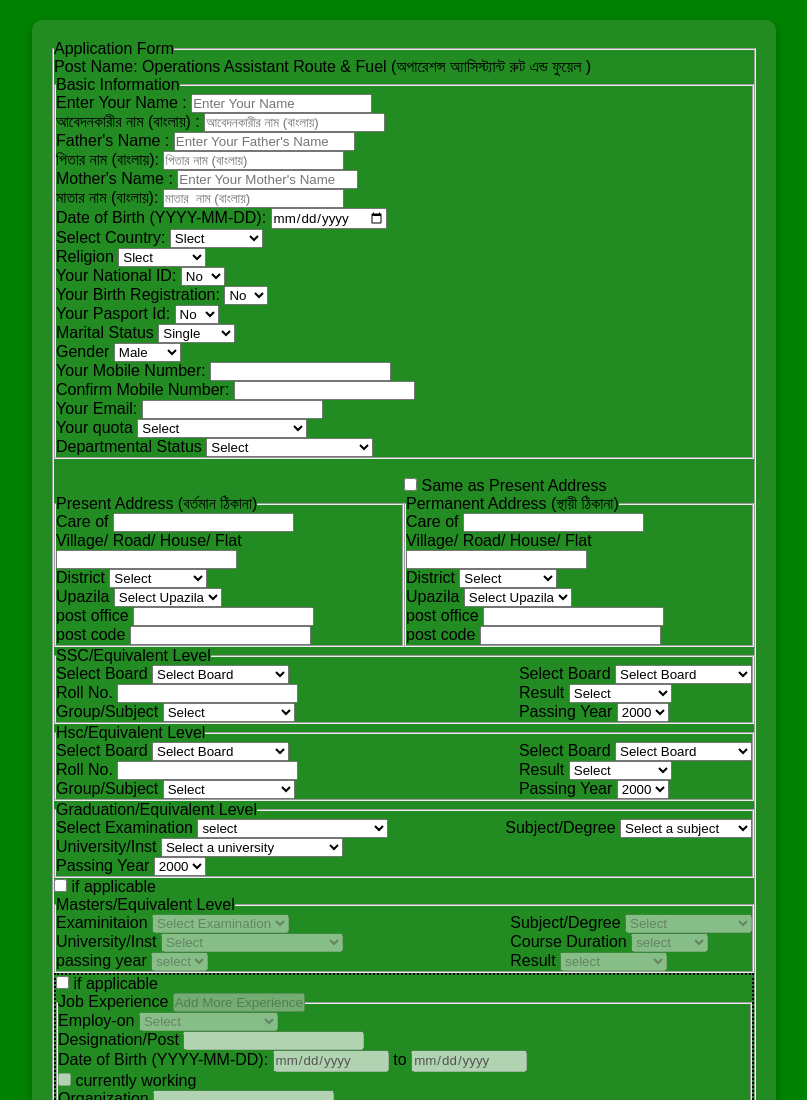
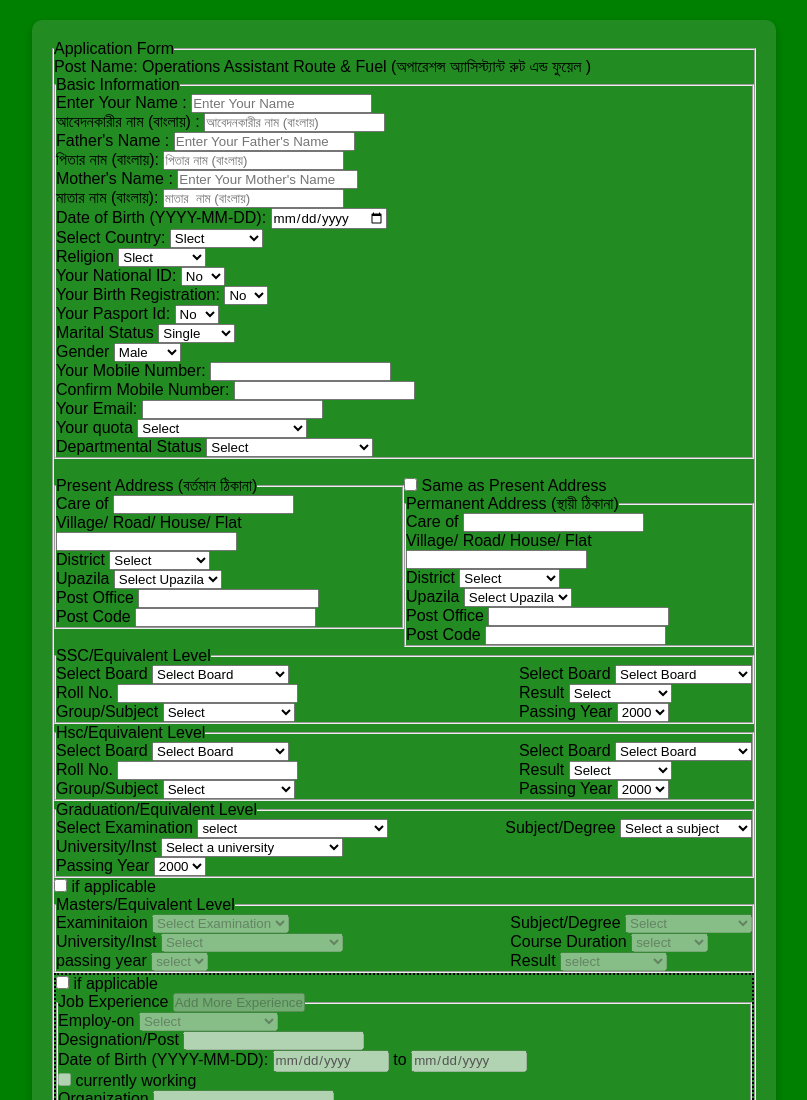
Before and after one commit to shariful-alam-2024/html-css-js-form-project, a plain HTML site: page index.html in a window 1280 px wide. Shown: the top 1100 px of the page, without its empty margins (236-1043 px from the left). Drawn offline with Linux system fonts and the light colour scheme.

Commit message:
present_permanent_address_updet_code

```diff
--- a/index.html
+++ b/index.html
@@ -125,52 +125,60 @@
 
                </fieldset><br />
                <div class="add">
-                    <div class=""><br />
+                    <div>
                          <fieldset>
-                              <legend class="">Present Address (বর্তমান ঠিকানা)</legend>
-                              <label for="address">Care of</label>
-                              <input type="text" id="address" name="address" required><br />
-                              <label for="address">Village/ Road/ House/ Flat</label>
-                              <input type="text" id="address" name="address" required><br />
-                              <label for="dist">District</label>
-                              <select name="address" id="dist" class="">
+                              <legend>Present Address (বর্তমান ঠিকানা)</legend>
+                              <label for="present_care">Care of</label>
+                              <input type="text" id="present_care" required><br />
+
+                              <label for="present_village">Village/ Road/ House/ Flat</label>
+                              <input type="text" id="present_village" required><br />
+
+                              <label for="present_district">District</label>
+                              <select id="present_district">
                                    <option value="">Select</option>
                               </select><br />
-                         <label for="upazila">Upazila</label>
-                         <select name="upazila" id="upazila" class="">
-                              <option value="">Select Upazila</option>
-                         </select><br/>
-                         <label for="post" class="">post office</label>
-                         <input type="text" id="post" name="post" required><br />
-                         <label for="post" class="">post code</label>
-                         <input type="number" id="post" name="post" required><br />
 
+                              <label for="present_upazila">Upazila</label>
+                              <select id="present_upazila">
+                                   <option value="">Select Upazila</option>
+                              </select><br />
 
+                              <label for="present_post">Post Office</label>
+                              <input type="text" id="present_post" required><br />
+
+                              <label for="present_code">Post Code</label>
+                              <input type="number" id="present_code" required><br />
                          </fieldset>
                     </div>
-                    <div class="">
-                         <input type="checkbox" id="chake" name="cheke" value="Same as Present Address" />
-                         <label for="chake">Same as Present Address</label> <br>
+
+                    <div>
+                         <input type="checkbox" id="chake">
+                         <label for="chake">Same as Present Address</label><br>
+
                          <fieldset>
+                              <legend>Permanent Address (স্থায়ী ঠিকানা)</legend>
+                              <label for="permanent_care">Care of</label>
+                              <input type="text" id="permanent_care" required><br />
 
-                              <legend class="">Permanent Address (স্থায়ী ঠিকানা)</legend>
-                              <label for="address">Care of</label>
-                              <input type="text" id="address" name="address" required><br />
-                              <label for="address">Village/ Road/ House/ Flat</label>
-                              <input type="text" id="address" name="address" required><br />
-                              <label for="dist2">District</label>
-                              <select name="address" id="dist2" class="">
+                              <label for="permanent_village">Village/ Road/ House/ Flat</label>
+                              <input type="text" id="permanent_village" required><br />
+
+                              <label for="permanent_district">District</label>
+                              <select id="permanent_district">
                                    <option value="">Select</option>
+                              </select><br />
 
-                              </select><br />
-                              <label for="upazila">Upazila</label>
-                              <select name="upazila" id="upazila" class="">
+                              <label for="permanent_upazila">Upazila</label>
+                              <select id="permanent_upazila">
                                    <option value="">Select Upazila</option>
                               </select><br />
-                              <label for="post" class="">post office</label>
-                              <input type="text" id="post" name="post" required><br />
-                              <label for="post" class="">post code</label>
-                              <input type="number" id="post" name="post" required><br />
+
+                              <label for="permanent_post">Post Office</label>
+                              <input type="text" id="permanent_post" required><br />
+
+                              <label for="permanent_code">Post Code</label>
+                              <input type="number" id="permanent_code" required><br />
                          </fieldset>
                     </div>
                </div>
--- a/scrip.js
+++ b/scrip.js
@@ -55,105 +55,87 @@ document.getElementById("quota-id").addEventListener("change", function () {
      }
 });
 // distrect present addresses
-const distrect = [
-     "Bandarban",
-     "Barguna",
-     "Barisal",
-     "Bhola",
-     "Jhalokati",
-     "Patuakhali",
-     "Chandpur",
-     "Chittagong",
-     "Comilla",
-     "Dhaka",
-     "Dinajpur",
-     "Faridpur",
-     "Feni",
-     "Gopalganj",
-     "Habiganj",
-     "Jaipurhat",
-     "Kushtia",
-     "Lakshmipur",
-     "Madaripur",
-     "Manikganj",
-     "Mymensingh",
-     "Narayanganj",
-     "Narsinghdi",
-     "Netrakona",
-     "Nilphamari",
-     "Noakhali",
-     "Pabna",
-     "Panchagarh",
-     "Patuakhali",
-     "Rajshahi",
-     "Rangpur",
-     "Satkhira",
-     "Sirajganj",
-     "Sunamganj",
-     "Sylhet",
-     "Tangail",
-     "Vejna",
-     "Vitayanagar",
-     "Yaziganj"
+const districts = [
+     "Barguna", "Barisal", "Bhola", "Jhalokathi", "Patuakhali", "Pirojpur", "B_baria", "Bandarban", "Chandpur", "Chattogram", "Cox_s_bazar", "Cumilla",
+     "Feni"
+];
 
-];
-const selectElement2 = document.getElementById("dist");
-distrect.forEach(distrect => {
-     const option = document.createElement("option");
-     option.value = distrect.toLowerCase().replace(/\s+/g, "-");
-     option.textContent = distrect;
-     selectElement2.appendChild(option);
+function populateDistricts(selectElementId) {
+     const selectElement = document.getElementById(selectElementId);
+     districts.forEach(district => {
+          const option = document.createElement("option");
+          option.value = district;
+          option.textContent = district;
+          selectElement.appendChild(option);
+     });
+}
+
+populateDistricts("present_district");
+populateDistricts("permanent_district");
+
+const upa = {
+     Barisal: ['Agailjhara', 'Babuganj', 'Bakerganj', 'Banaripara', 'Barisal-s', 'Gouranadi', 'Hizla', 'Mehendiganj', 'Muladi', 'Uzirpur'],
+
+     Barguna: ['Amtali', 'Bamna', 'Betagi', 'Pathargata', 'Taltali'],
+
+     Bhola: ['Bhola-s', 'Borhanuddin', 'charfassion', 'Daulatkhan', 'Lalmohan', 'Monpura', 'Tazumuddin',],
+
+     Jhalokathi: ['Jhalokathi-s', 'Rajapur', 'Nalchity', 'kathalia'],
+     Patuakhali: ['Patuakhali-s', 'Rangabali', 'Bhandria', 'Mirjaganj', 'Dumki', 'galachipa', 'Dashmina', 'Bauphal'],
+     Pirojpur: ['Pirojpur-s', 'Kawkhali', 'Mothbaria', 'Nazirpur', 'Nesarabad', 'Zianagar'],
+     B_baria: ['B_baria-s', 'Ashuganj', 'Bancharampur', 'Kasba', 'Bijoynagar', 'Nabinagar', 'Nasirnagar', 'Sarail'],
+     Bandarban: ['Bandarban-s', 'Lama', 'Ruma', 'Thanchi', 'Naikhyongchari', 'Rowangchari', 'Alikadam'],
+     Chandpur: ['Chandpur-s', 'Faridganj', 'Haimchar', 'Haziganj', 'Kachua', 'Matlab (Dakshin)', 'Matlab (Uttar)', 'Shahrasti'],
+     Chattogram: ['Chattogram-s', 'Anwara', 'Banskhali', 'Boalkhali', 'Chandanish', 'Fatikchari', 'Hathazari', 'Karnaphuli', 'Lohagara', 'Mirsharai', 'Patiya', 'Rangunia', 'Raojan', 'Sandwip', 'Satkania', 'Sitakunda'],
+     Cox_s_bazar: ["Cox's bazar-s", 'Ramu', 'Chakoria', 'Kutubdia', 'Moheskhali', 'Ukhiya', 'Teknaf', 'pekua',],
+     Cumilla: ['Titas', 'Nangalkot', 'Muradnagar', 'Monohorganj', 'Meghna', 'Lalmai', 'Laksham', 'Homna', 'Debidwar', 'Daudkandi', 'Cumilla-S Daksin', 'Cumilla-S', 'Chouddagram', 'Chandina', 'Burichong', 'Brahmanpara', 'Barura'],
+     Feni: ['Feni-s', 'Sonagazi', 'Porshuram', 'Fulgazi', 'Daganbhuiyan', 'Chhagalniya',],
+};
+
+function updateUpazila(districtSelect, upazilaSelect) {
+     const selectedDistrict = districtSelect.value;
+     upazilaSelect.innerHTML = '<option value="">Select Upazila</option>';
+
+     if (selectedDistrict && upa[selectedDistrict]) {
+          upa[selectedDistrict].forEach(upazila => {
+               const option = document.createElement("option");
+               option.value = upazila;
+               option.textContent = upazila;
+               upazilaSelect.appendChild(option);
+          });
+     }
+}
+
+document.getElementById("present_district").addEventListener("change", function () {
+     updateUpazila(this, document.getElementById("present_upazila"));
 });
-// permanent addresses
-const distrect1 = [
-     "Bandarban",
-     "Barguna",
-     "Barisal",
-     "Bhola",
-     "Jhalokati",
-     "Patuakhali",
-     "Chandpur",
-     "Chittagong",
-     "Comilla",
-     "Dhaka",
-     "Dinajpur",
-     "Faridpur",
-     "Feni",
-     "Gopalganj",
-     "Habiganj",
-     "Jaipurhat",
-     "Kushtia",
-     "Lakshmipur",
-     "Madaripur",
-     "Manikganj",
-     "Mymensingh",
-     "Narayanganj",
-     "Narsinghdi",
-     "Netrakona",
-     "Nilphamari",
-     "Noakhali",
-     "Pabna",
-     "Panchagarh",
-     "Patuakhali",
-     "Rajshahi",
-     "Rangpur",
-     "Satkhira",
-     "Sirajganj",
-     "Sunamganj",
-     "Sylhet",
-     "Tangail",
-     "Vejna",
-     "Vitayanagar",
-     "Yaziganj"
 
-];
-const selectElement3 = document.getElementById("dist2");
-distrect1.forEach(distrect1 => {
-     const option = document.createElement("option");
-     option.value = distrect1.toLowerCase().replace(/\s+/g, "-");
-     option.textContent = distrect1;
-     selectElement3.appendChild(option);
+document.getElementById("permanent_district").addEventListener("change", function () {
+     updateUpazila(this, document.getElementById("permanent_upazila"));
 });
+
+document.getElementById("chake").addEventListener("change", function () {
+     if (this.checked) {
+          document.getElementById("permanent_care").value = document.getElementById("present_care").value;
+          document.getElementById("permanent_village").value = document.getElementById("present_village").value;
+          document.getElementById("permanent_district").value = document.getElementById("present_district").value;
+
+          // Trigger change event to update upazilas
+          document.getElementById("permanent_district").dispatchEvent(new Event('change'));
+
+          document.getElementById("permanent_upazila").value = document.getElementById("present_upazila").value;
+          document.getElementById("permanent_post").value = document.getElementById("present_post").value;
+          document.getElementById("permanent_code").value = document.getElementById("present_code").value;
+     } else {
+          document.getElementById("permanent_care").value = "";
+          document.getElementById("permanent_village").value = "";
+          document.getElementById("permanent_district").value = "";
+          document.getElementById("permanent_upazila").innerHTML = '<option value="">Select Upazila</option>';
+          document.getElementById("permanent_post").value = "";
+          document.getElementById("permanent_code").value = "";
+     }
+});
+
 // ssc equavlent
 document.getElementById("ssc_result").addEventListener("change", function () {
      const container = document.getElementById("ssc_result-container"); // Now correctly references the id
```
